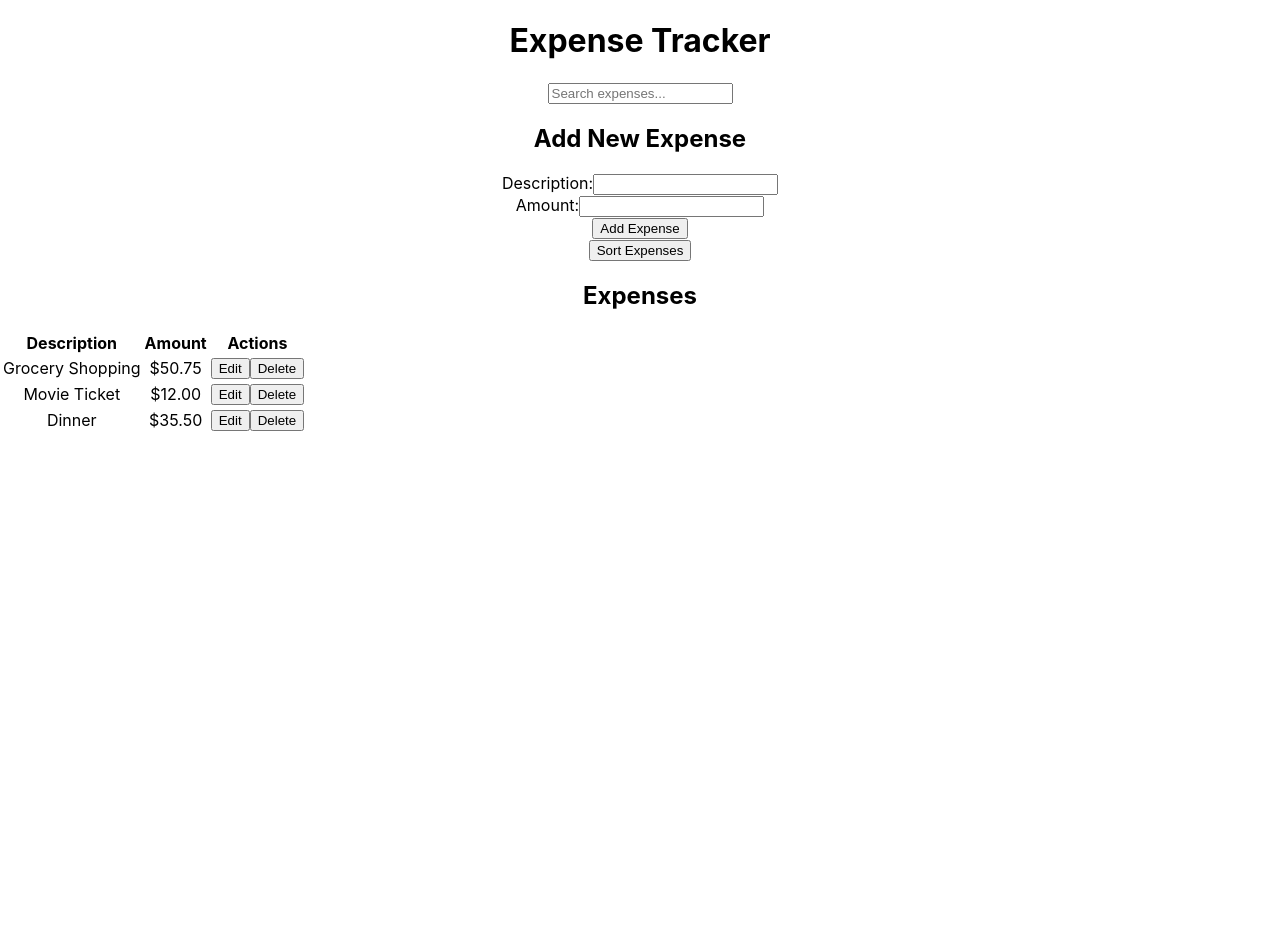
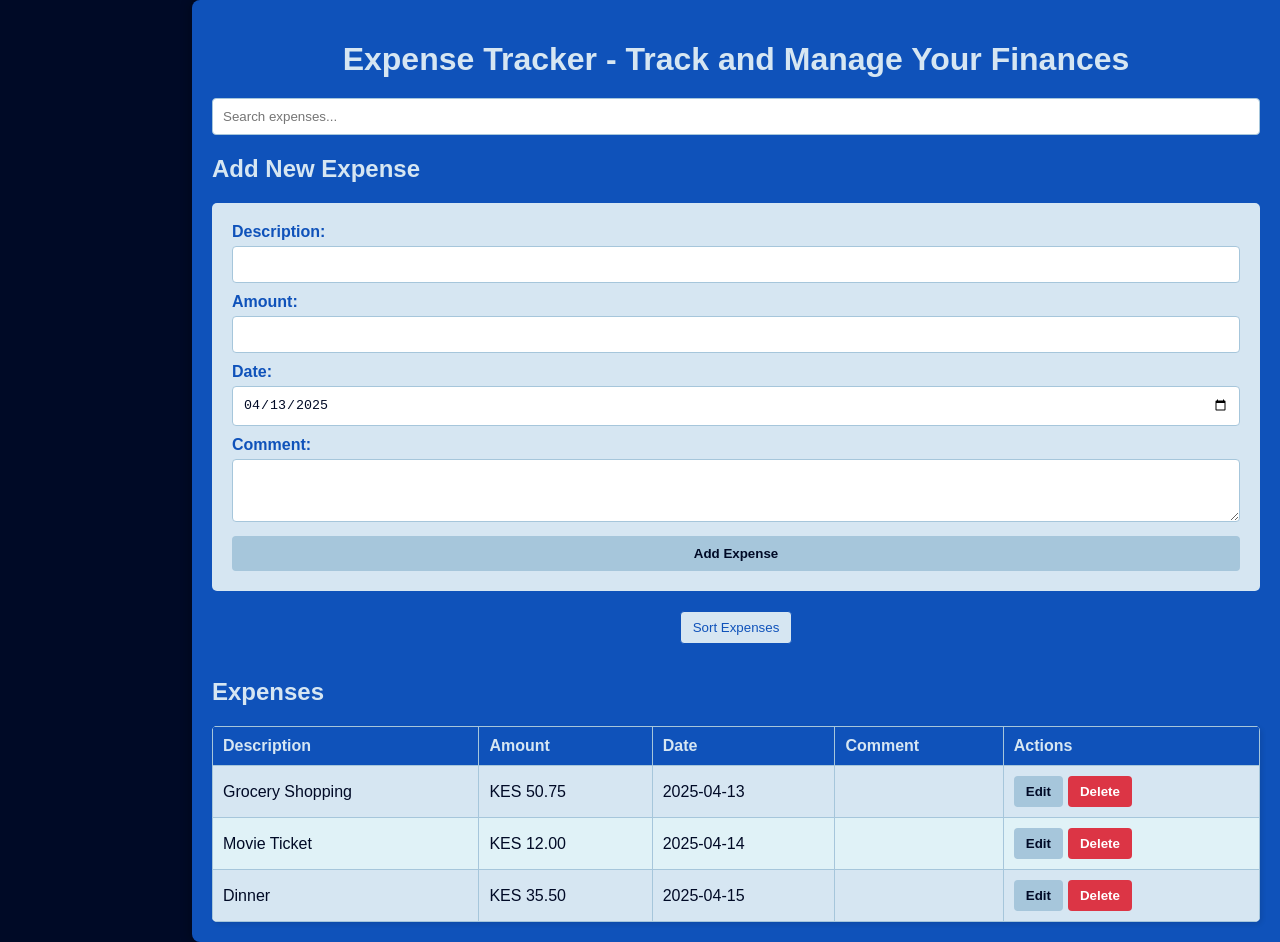
Before and after one commit to biomdoian/expense-tracker-react, a React (Create React App) app: page / in a window 1280 px wide. Before the commit the page ends 800 px from the top, so only its background shows below. Built offline with nearby package versions, Linux system fonts and the light colour scheme.

Commit message:
feat: Implement comments, search, sort, enhanced styling

```diff
--- a/src/App.css
+++ b/src/App.css
@@ -1,38 +1,196 @@
+body {
+  margin: 0;
+  background-color: #000A26; /* deep navy - Overall background */
+  display: flex;
+  flex-direction: row-reverse; /* App on the left, space on the right */
+  align-items: stretch;
+  min-height: 100vh;
+  color: #D6E6F2; /* ice blue - Default text for readability on dark backgrounds */
+}
+
+.left-space {
+  width: 85vw; /* Adjust width as needed for the right खाली space */
+  background-color: #000A26; /* deep navy */
+}
+
 .App {
+  font-family: sans-serif;
+  padding: 20px;
+  margin: 0;
+  background-color: #0F52BA; /* sapphire - Main app background */
+  border-radius: 8px 0 0 8px; /* Rounded left corners */
+  box-shadow: -4px 0 8px rgba(0, 0, 0, 0.2); /* Subtle shadow on the right */
+  flex-grow: 1; /* Allow it to take remaining space */
+  flex-basis: 90%; /* Initial preferred width of 90% - adjust as needed */
+  display: flex;
+  flex-direction: column;
+  min-height: 100vh;
+}
+
+h1 {
+  text-align: center;
+  margin-bottom: 20px;
+  color: #D6E6F2; /* ice blue - Clear header text */
+}
+
+/* Form Styling */
+form {
+  background-color: #D6E6F2; /* ice blue - Light background for the form */
+  padding: 20px;
+  border-radius: 5px;
+  margin-bottom: 20px;
+  display: flex;
+  flex-direction: column; /* Stack form elements */
+  gap: 10px;
+  color: #000A26; /* deep navy - Form text for good contrast */
+}
+
+label {
+  display: block;
+  margin-bottom: 5px;
+  font-weight: bold;
+  color: #0F52BA; /* sapphire - Highlight labels */
+}
+
+input[type="text"],
+input[type="number"],
+input[type="date"],
+textarea {
+  width: 100%;
+  padding: 10px;
+  border: 1px solid #A6C6DB; /* powder blue - Soft input border */
+  border-radius: 4px;
+  box-sizing: border-box;
+  color: #000A26; /* deep navy - Input text */
+}
+
+button[type="submit"] {
+  padding: 10px 15px;
+  background-color: #A6C6DB; /* powder blue - Primary action button */
+  color: #000A26; /* deep navy - Button text */
+  border: none;
+  border-radius: 4px;
+  cursor: pointer;
+  font-weight: bold;
+  transition: background-color 0.2s ease-in-out;
+}
+
+button[type="submit"]:hover {
+  background-color: #8BB7CF; /* Slightly darker powder blue on hover */
+}
+
+/* Search Bar Styling */
+.search-bar {
+  margin-bottom: 15px;
   text-align: center;
 }
 
-.App-logo {
-  height: 40vmin;
-  pointer-events: none;
+.search-bar input[type="text"] {
+  width: 80%;
+  padding: 10px;
+  border: 1px solid #A6C6DB; /* powder blue - Search input border */
+  border-radius: 4px;
+  box-sizing: border-box;
+  color: #000A26; /* deep navy - Search text */
 }
 
-@media (prefers-reduced-motion: no-preference) {
-  .App-logo {
-    animation: App-logo-spin infinite 20s linear;
-  }
+/* Sort Buttons Styling */
+.sort-buttons {
+  margin-bottom: 15px;
+  text-align: center;
 }
 
-.App-header {
-  background-color: #282c34;
-  min-height: 100vh;
-  display: flex;
-  flex-direction: column;
-  align-items: center;
-  justify-content: center;
-  font-size: calc(10px + 2vmin);
+.sort-buttons button {
+  padding: 8px 12px;
+  margin: 0 5px;
+  border: 1px solid #0F52BA; /* sapphire - Sort button border */
+  border-radius: 4px;
+  cursor: pointer;
+  background-color: #D6E6F2; /* ice blue - Sort button background */
+  color: #0F52BA; /* sapphire - Sort button text */
+  transition: background-color 0.2s ease-in-out;
+}
+
+.sort-buttons button:hover {
+  background-color: #A6C6DB; /* powder blue on hover */
+  color: #000A26;
+}
+
+/* Expense Table Styling */
+table {
+  width: 100%;
+  border-collapse: collapse;
+  margin-top: 20px;
+  background-color: #D6E6F2; /* ice blue - Light table background */
+  color: #000A26; /* deep navy - Table text */
+  border-radius: 5px;
+  overflow: hidden;
+  box-shadow: 2px 2px 5px rgba(0, 0, 0, 0.1); /* Subtle table shadow */
+}
+
+th, td {
+  border: 1px solid #A6C6DB; /* powder blue - Table cell borders */
+  padding: 10px;
+  text-align: left;
+}
+
+th {
+  background-color: #0F52BA; /* sapphire - Table header */
+  font-weight: bold;
+  color: #D6E6F2; /* ice blue - Header text */
+}
+
+tbody tr:nth-child(even) {
+  background-color: #E0F2F7; /* Light ice blue for even rows */
+}
+
+tbody tr:hover {
+  background-color: #CCECF9; /* Slightly darker ice blue on hover */
+}
+
+/* Action Buttons in Table */
+.actions-buttons button {
+  padding: 8px 12px;
+  margin-right: 5px;
+  border: none;
+  border-radius: 4px;
+  cursor: pointer;
+  font-weight: bold;
+  transition: background-color 0.2s ease-in-out;
+}
+
+.actions-buttons button:first-child { /* Edit button */
+  background-color: #A6C6DB; /* powder blue */
+  color: #000A26;
+}
+
+.actions-buttons button:first-child:hover {
+  background-color: #8BB7CF;
+}
+
+.actions-buttons button:last-child { /* Delete button */
+  background-color: #DC3545; /* Red for delete */
   color: white;
 }
 
-.App-link {
-  color: #61dafb;
+.actions-buttons button:last-child:hover {
+  background-color: #C82333;
 }
 
-@keyframes App-logo-spin {
-  from {
-    transform: rotate(0deg);
-  }
-  to {
-    transform: rotate(360deg);
-  }
+/* Error Messages */
+.error-message {
+  color: #FF4D4D; /* Red for errors */
+  font-size: 0.9em;
+  margin-top: 5px;
 }
+
+/* Comment Textarea */
+textarea {
+  font-family: sans-serif;
+  color: #000A26;
+  border: 1px solid #A6C6DB;
+  border-radius: 4px;
+  padding: 8px;
+  box-sizing: border-box;
+  width: 100%;
+}
--- a/src/App.js
+++ b/src/App.js
@@ -13,7 +13,7 @@ function App() {
   // State for the list of expenses, initialized from local storage or default data
   const [expenses, setExpenses] = useState(() => {
     const stored = localStorage.getItem(LOCAL_STORAGE_KEY);
-    return stored ? JSON.parse(stored) : [{ id: 1, description: 'Grocery Shopping', amount: 50.75 }, { id: 2, description: 'Movie Ticket', amount: 12.00 }, { id: 3, description: 'Dinner', amount: 35.50 }];
+    return stored ? JSON.parse(stored) : [{ id: 1, description: 'Grocery Shopping', amount: 50.75, date: '2025-04-13', comment: '' }, { id: 2, description: 'Movie Ticket', amount: 12.00, date: '2025-04-14', comment: '' }, { id: 3, description: 'Dinner', amount: 35.50, date: '2025-04-15', comment: '' }];
   });
   // State for the search text
   const [searchText, setSearchText] = useState('');
@@ -35,7 +35,7 @@ function App() {
   }, [expenses]);
 
   const handleAddExpense = newExpense => {
-    setExpenses([...expenses, { id: Date.now(), ...newExpense }]);
+    setExpenses([...expenses, { id: Date.now(), date: new Date().toISOString().slice(0, 10), comment: '', ...newExpense }]);
     setEditingId(null); // Reset edit mode after adding
   };
 
@@ -77,12 +77,13 @@ function App() {
   );
 
   return (
+    <div className="App-container">
       <div className="App">
-      <h1>Expense Tracker</h1>
+        <h1>Expense Tracker - Track and Manage Your Finances</h1>
         <SearchBar onSearch={handleSearch} />
         <ExpenseForm onAddExpense={handleAddExpense} editingExpense={editingExpense} onUpdateExpense={handleUpdateExpense} />
         {/* Container for the sort button and its options */}
-      <div>
+        <div className="sort-buttons">
           {/* Button to toggle the visibility of sorting options */}
           <button onClick={toggleSortOptions}>Sort Expenses</button>
           {/* Conditional rendering of sorting options */}
@@ -104,6 +105,8 @@ function App() {
           onSort={() => {}} // Header click sorting is disabled with buttons
         />
       </div>
+      <div className="left-space"></div>
+    </div>
   );
 }
 
--- a/src/components/ExpenseForm.jsx
+++ b/src/components/ExpenseForm.jsx
@@ -5,6 +5,10 @@ function ExpenseForm({ onAddExpense, editingExpense, onUpdateExpense }) {
   // State variables to hold the values of the description and amount input fields
   const [description, setDescription] = useState('');
   const [amount, setAmount] = useState('');
+  // New state for the date input
+  const [date, setDate] = useState(new Date().toISOString().slice(0, 10));
+  // New state for the comment input
+  const [comment, setComment] = useState('');
   // State variables to hold validation error messages
   const [descriptionError, setDescriptionError] = useState('');
   const [amountError, setAmountError] = useState('');
@@ -14,12 +18,16 @@ function ExpenseForm({ onAddExpense, editingExpense, onUpdateExpense }) {
       // If an expense is being edited, set the form fields to the expense's values and clear any errors
       setDescription(editingExpense.description);
       setAmount(String(editingExpense.amount)); // Convert amount to string for input
+      setDate(editingExpense.date); // Pre-fill date for editing
+      setComment(editingExpense.comment); // Pre-fill comment for editing
       setDescriptionError('');
       setAmountError('');
     } else {
       // If no expense is being edited, reset the form fields to empty and clear any errors
       setDescription('');
       setAmount('');
+      setDate(new Date().toISOString().slice(0, 10)); // Default to current date for new expenses
+      setComment(''); // Initialize comment as empty for new expenses
       setDescriptionError('');
       setAmountError('');
     }
@@ -34,6 +42,16 @@ function ExpenseForm({ onAddExpense, editingExpense, onUpdateExpense }) {
   const handleAmountChange = (event) => {
     setAmount(event.target.value); // Update the amount state with the new input value
     setAmountError(''); // Clear amount error on input change
+  };
+
+  // Function to handle changes in the date input
+  const handleDateChange = (event) => {
+    setDate(event.target.value);
+  };
+
+  // Function to handle changes in the comment input
+  const handleCommentChange = (event) => {
+    setComment(event.target.value);
   };
 
   const handleSubmit = (event) => {
@@ -59,14 +77,16 @@ function ExpenseForm({ onAddExpense, editingExpense, onUpdateExpense }) {
     // If the form is valid, proceed with adding or updating the expense
     if (isValid) {
       if (editingExpense) {
-        onUpdateExpense({ id: editingExpense.id, description, amount: parsedAmount });
+        onUpdateExpense({ id: editingExpense.id, description, amount: parsedAmount, date, comment }); // Include date and comment on update
       } else {
         // If not in edit mode, call onAddExpense for a new expense
-        onAddExpense({ description, amount: parsedAmount });
+        onAddExpense({ description, amount: parsedAmount, date, comment }); // Include date and comment on add
       }
       // Clear the form after successful submission (either add or update)
       setDescription('');
       setAmount('');
+      setDate(new Date().toISOString().slice(0, 10)); // Reset date to current for next entry
+      setComment(''); // Reset comment for next entry
     }
   };
 
@@ -97,6 +117,26 @@ function ExpenseForm({ onAddExpense, editingExpense, onUpdateExpense }) {
           {/* Display amount error message if it exists */}
           {amountError && <p style={{ color: 'red' }}>{amountError}</p>}
         </div>
+        {/* New input field for date */}
+        <div>
+          <label htmlFor="date">Date:</label>
+          <input
+            type="date"
+            id="date"
+            value={date}
+            onChange={handleDateChange}
+          />
+        </div>
+        {/* New textarea for comment */}
+        <div>
+          <label htmlFor="comment">Comment:</label>
+          <textarea
+            id="comment"
+            value={comment}
+            onChange={handleCommentChange}
+            rows="3" // You can adjust the number of rows as needed
+          ></textarea>
+        </div>
         {/* Display "Update Expense" button if editingExpense exists, otherwise "Add Expense" */}
         <button type="submit">{editingExpense ? 'Update Expense' : 'Add Expense'}</button>
       </form>
--- a/src/components/ExpenseTable.jsx
+++ b/src/components/ExpenseTable.jsx
@@ -10,6 +10,8 @@ function ExpenseTable({ expenses, onDeleteExpense, onEditExpense, onSort }) {
           <tr>
             <th>Description</th>
             <th>Amount</th>
+            <th>Date</th>
+            <th>Comment</th>
             <th>Actions</th>
           </tr>
         </thead>
@@ -17,10 +19,14 @@ function ExpenseTable({ expenses, onDeleteExpense, onEditExpense, onSort }) {
           {expenses.map(expense => (
             <tr key={expense.id}>
               <td>{expense.description}</td>
-              <td>${expense.amount.toFixed(2)}</td>
+              <td>KES {expense.amount.toFixed(2)}</td> {/* Added "KES " before the amount */}
+              <td>{expense.date}</td>
+              <td>{expense.comment}</td>
               <td>
-                <button onClick={() => onEditExpense(expense.id)}>Edit</button>
-                <button onClick={() => onDeleteExpense(expense.id)}>Delete</button>
+                <div className="actions-buttons">
+                  <button onClick={() => onEditExpense(expense.id)}>Edit</button>
+                  <button onClick={() => onDeleteExpense(expense.id)}>Delete</button>
+                </div>
               </td>
             </tr>
           ))}
```
Lines whose indentation alone changed are shown as unchanged.
